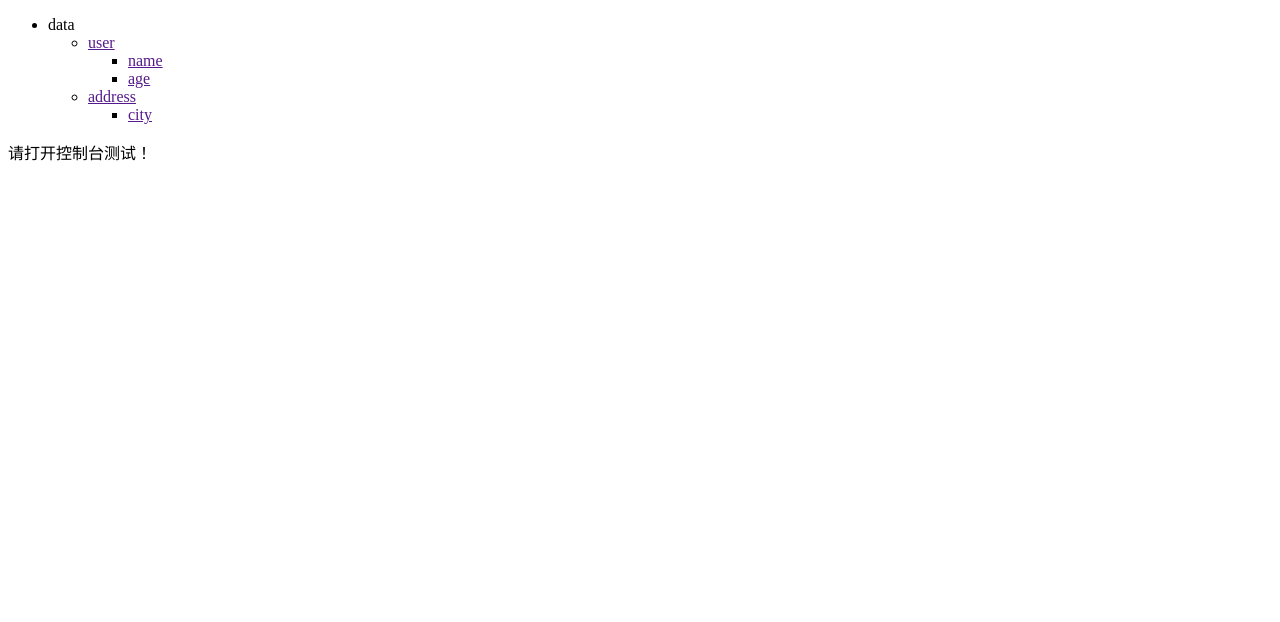
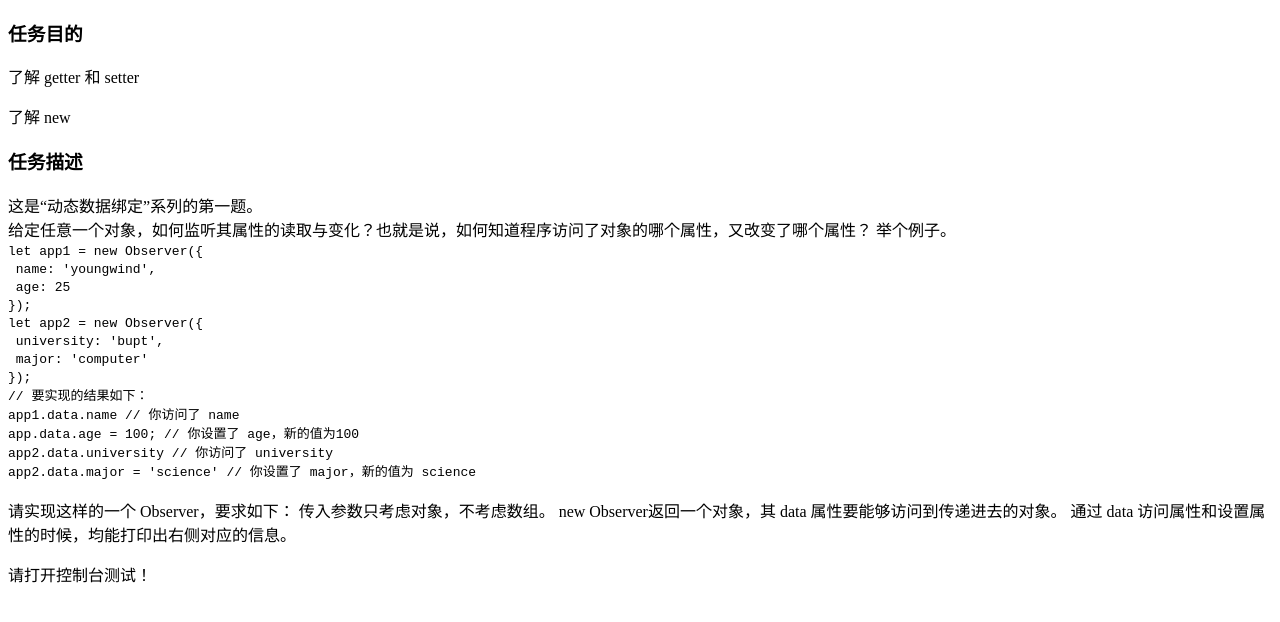
Before and after one commit to photon-phalanx/zwy706670363.github.io, a plain HTML site: page ife.baidu.com/2017/nuomi/task_id_15/index.html in a window 1280 px wide. Drawn offline with Linux system fonts and the light colour scheme.

Commit message:
动态数据绑定（一）

```diff
--- a/ife.baidu.com/2017/nuomi/task_id_15/index.html
+++ b/ife.baidu.com/2017/nuomi/task_id_15/index.html
@@ -5,24 +5,34 @@
 	<title>动态数据绑定（一）</title>
 </head>
 <body>
-	<ul class="tree">
-		<li>
-			data
-			<ul>
-				<li><a href="">user</a>
-					<ul>
-						<li><a href="">name</a></li>
-						<li><a href="">age</a></li>
-					</ul>
-				</li>
-				<li><a href="">address</a>
-					<ul>
-						<li><a href="">city</a></li>
-					</ul>
-				</li>
-			</ul>
-		</li>
-	</ul>
+	<h3>任务目的</h3>
+<p>了解 getter 和 setter</p>
+<p>了解 new</p>
+<h3>任务描述</h3>
+<p>这是“动态数据绑定”系列的第一题。<br>
+	给定任意一个对象，如何监听其属性的读取与变化？也就是说，如何知道程序访问了对象的哪个属性，又改变了哪个属性？ 举个例子。<br>
+
+<code>let app1 = new Observer({<br>
+  &nbsp;name: 'youngwind',<br>
+  &nbsp;age: 25<br>
+});<br>
+
+let app2 = new Observer({<br>
+  &nbsp;university: 'bupt',<br>
+  &nbsp;major: 'computer'<br>
+});<br>
+
+// 要实现的结果如下：<br>
+app1.data.name // 你访问了 name<br>
+app.data.age = 100;  // 你设置了 age，新的值为100<br>
+app2.data.university // 你访问了 university<br>
+app2.data.major = 'science'  // 你设置了 major，新的值为 science<br>
+</code><br>
+请实现这样的一个 Observer，要求如下：
+
+传入参数只考虑对象，不考虑数组。
+new Observer返回一个对象，其 data 属性要能够访问到传递进去的对象。
+通过 data 访问属性和设置属性的时候，均能打印出右侧对应的信息。</p>
 	<p>请打开控制台测试！</p>
 	<script src="main.js"></script>
 </body>
--- a/ife.baidu.com/2017/nuomi/task_id_15/main.js
+++ b/ife.baidu.com/2017/nuomi/task_id_15/main.js
@@ -8,8 +8,6 @@ function Observer(data){
 	this.data = data;
 	this.walk(data);
 }
-
-// let p = Observer.prototype;
 
 // 此函数用于深层次遍历对象的各个属性
 // 采用的是递归的思想
@@ -47,6 +45,7 @@ Observer.prototype.convert = function(key,val){
 	});
 }
 
+// 测试
 let data = {
 	user: {
 		name: 'zhuwanying',
@@ -57,10 +56,10 @@ let data = {
 	}
 }
 
-// add 是生成的对象，他自身属性有data,walk
-// 在add被实例化时，add.[[Prototype]]指向了Observer.prototype
-// 即设置add.[[Prototype]] = Observer.prototype
-let add = new Observer(data);
+// app 是生成的对象，他自身属性有data,walk
+// 在app被实例化时，app.[[Prototype]]指向了Observer.prototype
+// 即设置app.[[Prototype]] = Observer.prototype
+let app = new Observer(data);
 
 console.log(data);
-add.data.user.age = 25;
+app.data.user.age = 25;
```
